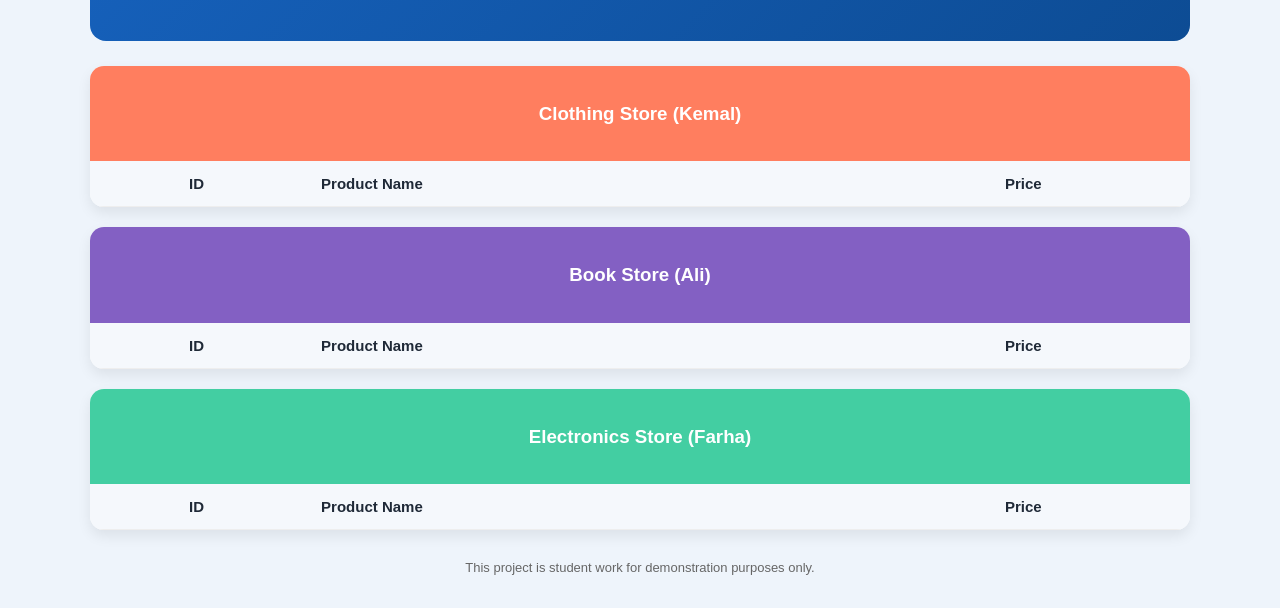
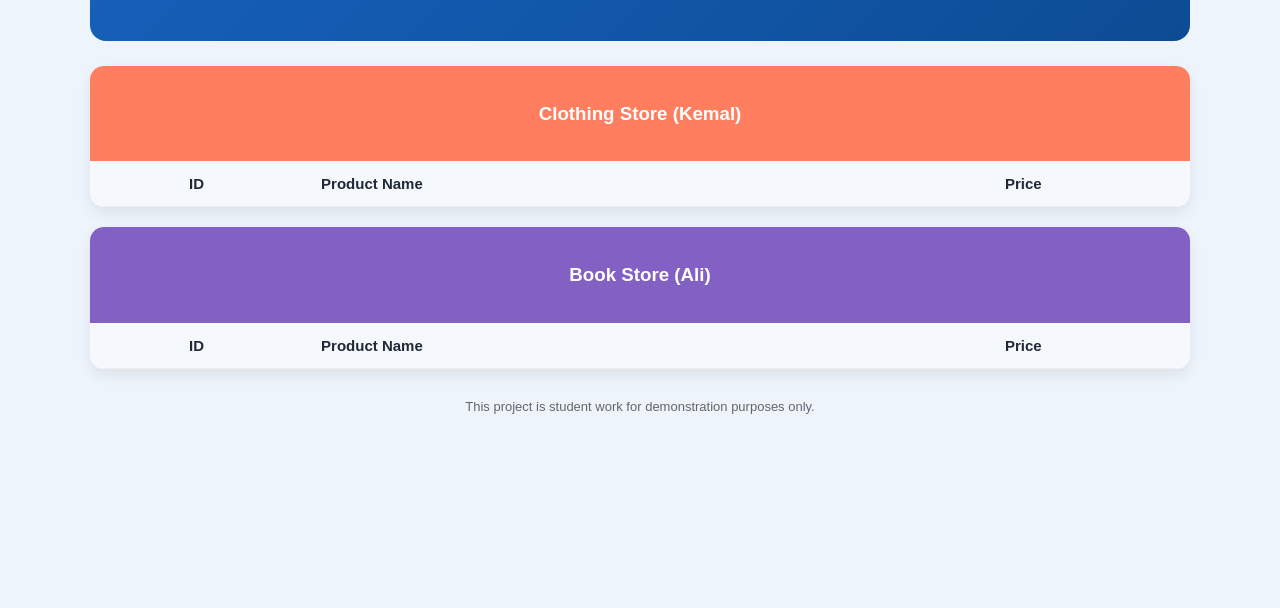
Before and after one commit to KemalUCa/clothing-store, a website: page public/index.html in a window 1280 px wide. Shown: the part 192-800 px from the top of the page. Drawn offline with Linux system fonts and the light colour scheme; no server answers.

Commit message:
11. commit

```diff
--- a/public/index.html
+++ b/public/index.html
@@ -190,22 +190,6 @@ footer {
     </table>
   </div>
 
-  <!-- Electronics -->
-  <div class="store-card electronics">
-    <div class="store-header">
-      <h3>Electronics Store (Farha)</h3>
-    </div>
-    <table>
-      <thead>
-        <tr>
-          <th>ID</th>
-          <th>Product Name</th>
-          <th>Price</th>
-        </tr>
-      </thead>
-      <tbody id="electronicsTable"></tbody>
-    </table>
-  </div>
 
   <footer>
     This project is student work for demonstration purposes only.
```
Also changed, not shown: automate.js (+3 -17 lines), controllers/productController.js (+3 -18 lines), tests/farha.test.js (deleted, +0 -1 lines), README.md.
